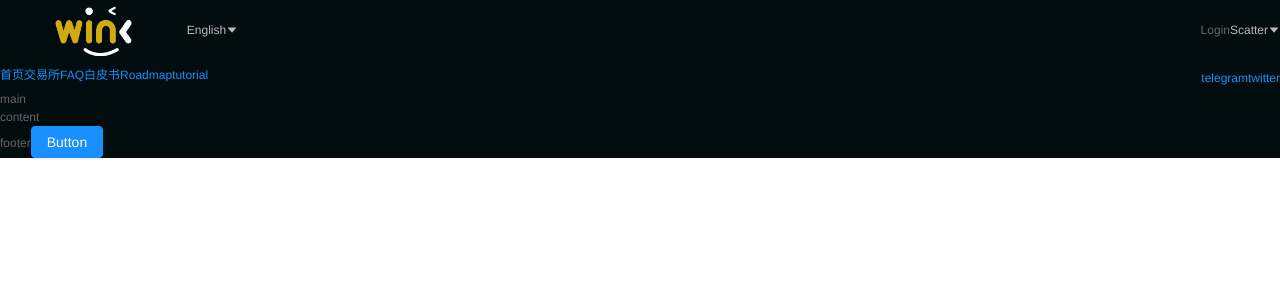
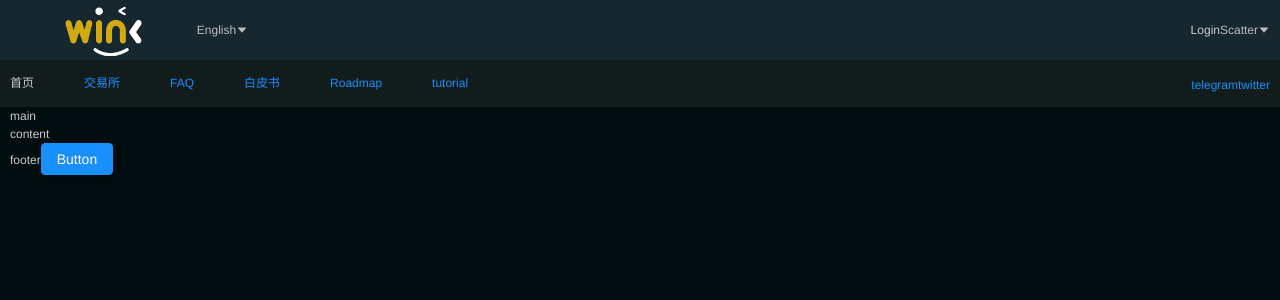
Before and after one commit to fantasticsoul/react-antd-demo, a React (Create React App) app: page /home/index in a window 1280 px wide. Shown: the top 300 px of the page. Built offline with nearby package versions, Linux system fonts and the light colour scheme.

Commit message:
feat: nav

```diff
--- a/src/layouts/home-layout/index.less
+++ b/src/layouts/home-layout/index.less
@@ -1,24 +1,42 @@
 .home-layout {
-    header.header {
+    .header-bg {
+        background-color: #16272f;
+    }
+    .nav-bg {
+        background-color: #121c1d;
+    }
+    header.header,
+    nav.nav,
+    section.home-content,
+    footer.footer {
+        max-width: 1300px;
+        margin: 0 auto;
+        padding: 0 10px;
+    }
+    header.header,
+    nav.nav {
         display: flex;
         align-items: center;
         justify-content: space-between;
+    }
+    header.header {
         a {
             color: #bbb;
         }
     }
     nav.nav {
-        display: flex;
-        align-items: center;
-        justify-content: space-between;
+        height: 47px;
+        line-height: 47px;
         ul {
             display: flex;
             align-items: center;
+            margin-bottom: 0;
+        }
+        .nav-link a {
+            margin-right: 50px;
+            &.active {
+                color: #ccc;
+            }
         }
     }
-    .content-container {
-        max-width: 1300px;
-        margin: 0 auto;
-        padding: 0 10px;
-    }
 }
--- a/src/layouts/home-layout/layout.js
+++ b/src/layouts/home-layout/layout.js
@@ -11,9 +11,12 @@ import './index.less'
 export default function homeLayout({ routes }) {
     return (
         <div className={'home-layout'}>
+            <div className={'header-bg'}>
                 <Header></Header>
+            </div>
+            <div className={'nav-bg'}>
                 <Nav></Nav>
-
+            </div>
             {/* /home/index：轮播图；/home/tutorial：游戏教程 */}
             <section className={'home-content'}>
                 <Switch>
@@ -23,7 +26,9 @@ export default function homeLayout({ routes }) {
                 </Switch>
             </section>
 
+            <div className={'footer-bg'}>
                 <Footer></Footer>
+            </div>
         </div>
     )
 }
--- a/src/layouts/home-layout/nav.js
+++ b/src/layouts/home-layout/nav.js
@@ -1,5 +1,5 @@
 import React from 'react'
-import { Link } from 'react-router-dom'
+import { Link, NavLink } from 'react-router-dom'
 
 import { trontrade, whitePaper, roadmap, telegram, twitter } from '../../config/index'
 
@@ -8,10 +8,16 @@ export default function nav() {
         <nav className={'nav'}>
             <ul className={'nav-link'}>
                 <li>
-          <Link to="/home">首页</Link>
+                    <NavLink to="/home/index">首页</NavLink>
                 </li>
                 <li>
-          <a href={trontrade} target="_blank" rel="noopener noreferrer" className="hide" title="out-link trontrad">
+                    <a
+                        href={trontrade}
+                        target="_blank"
+                        rel="noopener noreferrer"
+                        className="hide"
+                        title="out-link trontrad"
+                    >
                         交易所
                     </a>
                 </li>
@@ -19,15 +25,25 @@ export default function nav() {
                     <Link to="/home">FAQ</Link>
                 </li>
                 <li>
-          <a href={whitePaper('en')} target="_blank" rel="noopener noreferrer" title="out-link whitePaper">
+                    <a
+                        href={whitePaper('en')}
+                        target="_blank"
+                        rel="noopener noreferrer"
+                        title="out-link whitePaper"
+                    >
                         白皮书
                     </a>
                 </li>
-        <a href={roadmap} target="_blank" rel="noopener noreferrer" title="out-link roadmap">
+                <a
+                    href={roadmap}
+                    target="_blank"
+                    rel="noopener noreferrer"
+                    title="out-link roadmap"
+                >
                     Roadmap
                 </a>
                 <li>
-          <Link to="/home/tutorial">tutorial</Link>
+                    <NavLink to="/home/tutorial">tutorial</NavLink>
                 </li>
             </ul>
 
--- a/src/styles/layout.less
+++ b/src/styles/layout.less
@@ -1,4 +1,5 @@
 #root {
-    background: rgb(1, 12, 14);
-    color: #666;
+    color: #ccc;
+    background-color: #010c0e;
+    min-height: 100vh;
 }
--- a/src/styles/reset.less
+++ b/src/styles/reset.less
@@ -86,6 +86,7 @@ ul {
     list-style-image: none;
     list-style-position: outside;
     list-style-type: none;
+    margin-bottom: 0;
 }
 caption,
 th {
```
Also changed, not shown: src/App.less (deleted, +0 -38 lines), src/index.css (deleted, +0 -13 lines). Lines whose indentation alone changed are shown as unchanged.
